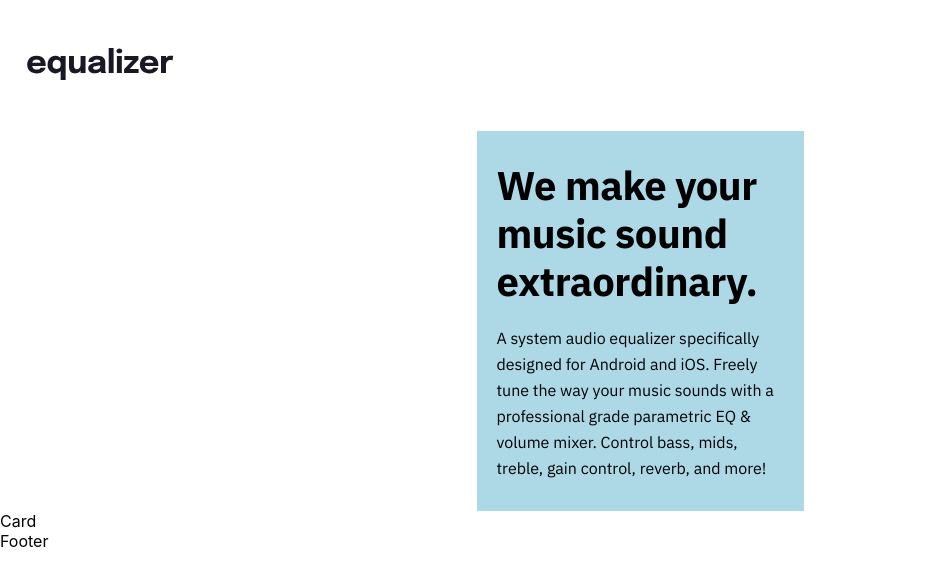
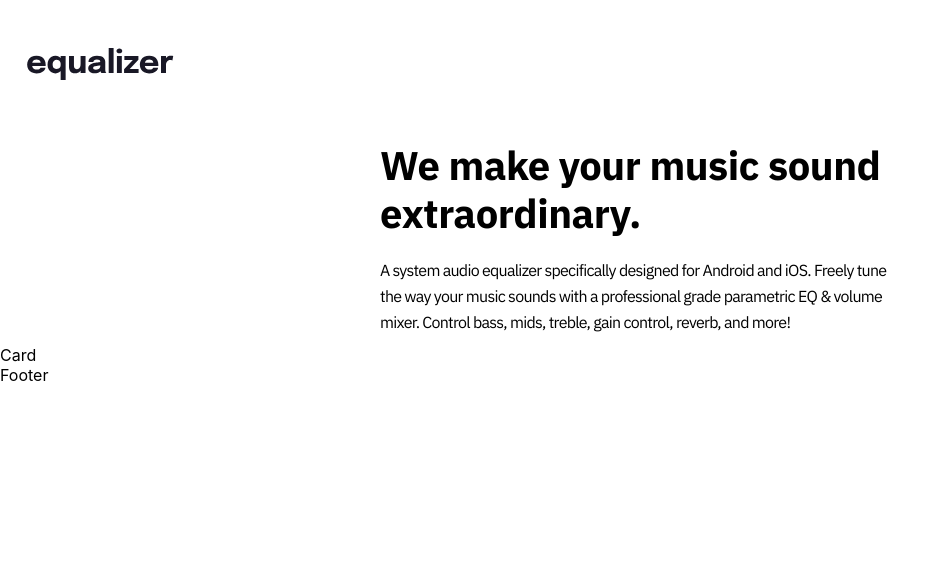
Before and after one commit to brunomoleta/equalizer-landing-page, a React (Create React App) app: page / in a window 1280 px wide. Shown: the top 586 px of the page, without its empty margins (0-949 px from the left). Built offline with nearby package versions, Linux system fonts and the light colour scheme.

Commit message:
update and try to deploy added HeaderContentBox

```diff
--- a/src/pages/sections/styles.ts
+++ b/src/pages/sections/styles.ts
@@ -9,7 +9,7 @@ export const BoxHeaderContent = styled.div`
   margin: 0 auto;
   font-family: "IBM Plex Sans";
   height: auto;
-  display: block;
+  display: inline-block;
   display: flex;
   flex-direction: column;
   * {
@@ -30,20 +30,7 @@ export const BoxHeaderContent = styled.div`
     font-size: 16px;
     line-height: 26px;
   }
-  @media screen and (min-width: 375px) {
-    padding: 20px;
-    width: 327px;
-    margin: 0 auto;
-    font-family: "IBM Plex Sans";
-    height: auto;
-    display: block;
-    display: flex;
-    flex-direction: column;
-    background-color: lightblue;
-    * {
-      margin: 10px 0px;
-    }
-  }
+  /* Mobile scree size */
   @media screen and (max-width: 375px) {
     padding: 20px;
     width: 327px;
@@ -58,6 +45,19 @@ export const BoxHeaderContent = styled.div`
       margin: 10px 0px;
     }
   }
+
+  /* Tablet screen size */
+  @media screen and (min-width: 375px) {
+    width:520px;
+    font-style:normal;
+    font-weight:700;
+    font-size:64px;
+    line-height:64px;
+    letter-spacing: -0.727273px;
+    * {
+      margin: 10px 0px;
+    }
+  }
 `;
 
 export const StyledFooter = styled.section`
```
